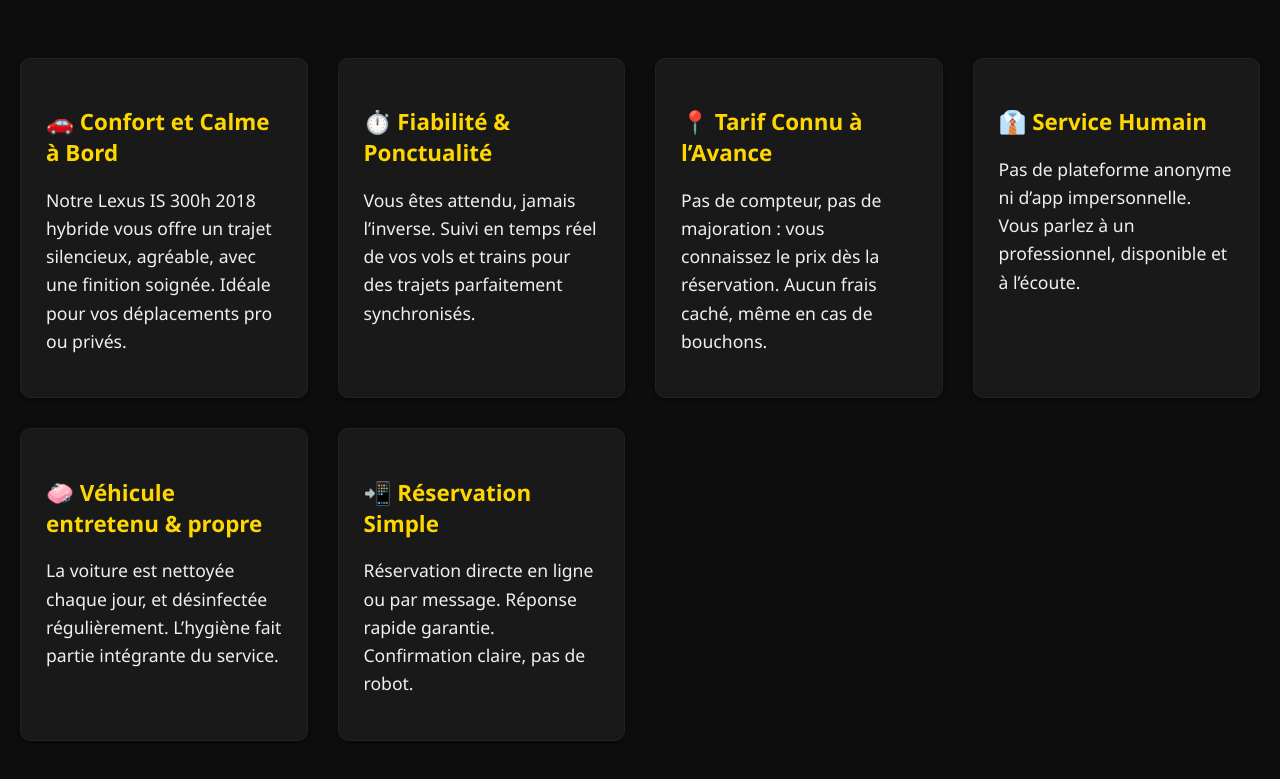
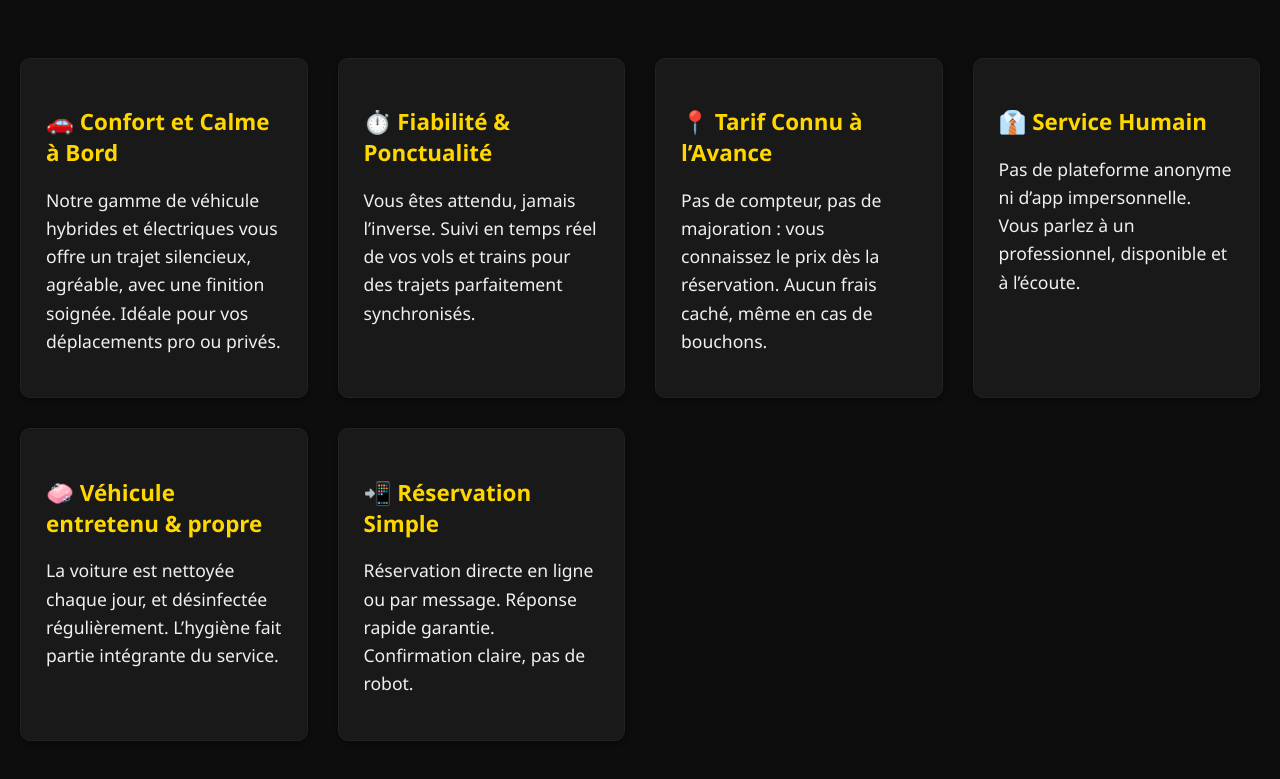
Before and after one commit to Badara-Seydi/vtc-front, a React (Create React App) app: page /pourquoi in a window 1280 px wide. Shown: the part 896-1675 px from the top of the page. Built offline with nearby package versions, Linux system fonts and the light colour scheme.

Commit message:
changement description

```diff
--- a/src/pages/Pourquoi.js
+++ b/src/pages/Pourquoi.js
@@ -16,7 +16,7 @@ function Pourquoi() {
           <div className="avantage-card">
             <h3>🚗 Confort et Calme à Bord</h3>
             <p>
-              Notre Lexus IS 300h 2018 hybride vous offre un trajet silencieux, agréable, avec une finition soignée. Idéale pour vos déplacements pro ou privés.
+              Notre gamme de véhicule hybrides et électriques vous offre un trajet silencieux, agréable, avec une finition soignée. Idéale pour vos déplacements pro ou privés.
             </p>
           </div>
           <div className="avantage-card">
```
